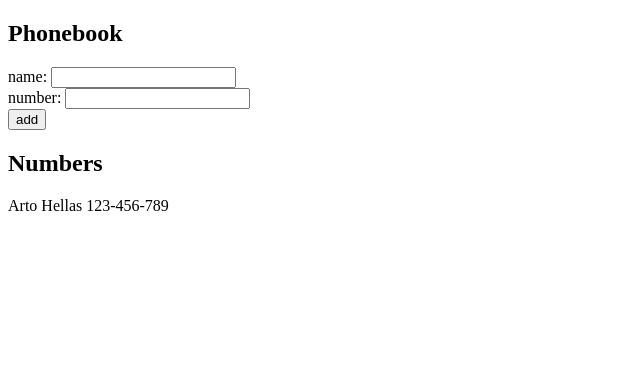
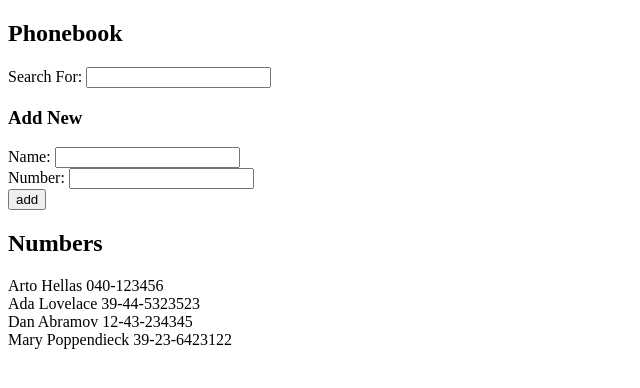
Before and after one commit to LinCie/FullStackOpen_Submissions, a React (Vite) app in the folder part2/: page / in a window 1280 px wide. Shown: the top 388 px of the page, without its empty margins (0-640 px from the left). Built offline with nearby package versions, Linux system fonts and the light colour scheme.

Commit message:
exercise 2.9 submission

```diff
--- a/part2/src/App.jsx
+++ b/part2/src/App.jsx
@@ -3,9 +3,13 @@ import _ from "lodash";
 
 const App = () => {
   const [persons, setPersons] = useState([
-    { name: "Arto Hellas", number: "123-456-789" },
+    { name: "Arto Hellas", number: "040-123456", id: 1 },
+    { name: "Ada Lovelace", number: "39-44-5323523", id: 2 },
+    { name: "Dan Abramov", number: "12-43-234345", id: 3 },
+    { name: "Mary Poppendieck", number: "39-23-6423122", id: 4 },
   ]);
   const [inputValue, setInputValue] = useState({ name: "", number: "" });
+  const [search, setSearch] = useState("");
 
   const handleInputChange = (e) => {
     setInputValue({
@@ -16,13 +20,17 @@ const App = () => {
 
   const handleSubmit = (e) => {
     e.preventDefault();
+    const newPerson = {
+      ...inputValue,
+      id: [...persons].pop().id + 1,
+    };
     for (const person of persons) {
-      if (_.isEqual(inputValue, person)) {
-        alert(`${inputValue.name} is already added to phonebook`);
+      if (_.isEqual(newPerson, person)) {
+        alert(`${newPerson.name} is already added to phonebook`);
         return;
       }
     }
-    setPersons(persons.concat(inputValue));
+    setPersons(persons.concat(newPerson));
     setInputValue({
       name: "",
       number: "",
@@ -32,9 +40,14 @@ const App = () => {
   return (
     <div>
       <h2>Phonebook</h2>
+      <div>
+        Search For:{" "}
+        <input value={search} onChange={(e) => setSearch(e.target.value)} />
+      </div>
+      <h3>Add New</h3>
       <form onSubmit={handleSubmit}>
         <div>
-          name:{" "}
+          Name:{" "}
           <input
             name="name"
             value={inputValue.name}
@@ -42,7 +55,7 @@ const App = () => {
           />
         </div>
         <div>
-          number:{" "}
+          Number:{" "}
           <input
             name="number"
             value={inputValue.number}
@@ -54,11 +67,17 @@ const App = () => {
         </div>
       </form>
       <h2>Numbers</h2>
-      {persons.map((person) => (
-        <div key={person.name}>
-          {person.name} {person.number}
-        </div>
-      ))}
+      {persons.map((person) => {
+        const testName = person.name.toLowerCase();
+        if (!testName.includes(search.toLowerCase())) {
+          return null;
+        }
+        return (
+          <div key={person.id}>
+            {person.name} {person.number}
+          </div>
+        );
+      })}
     </div>
   );
 };
```
